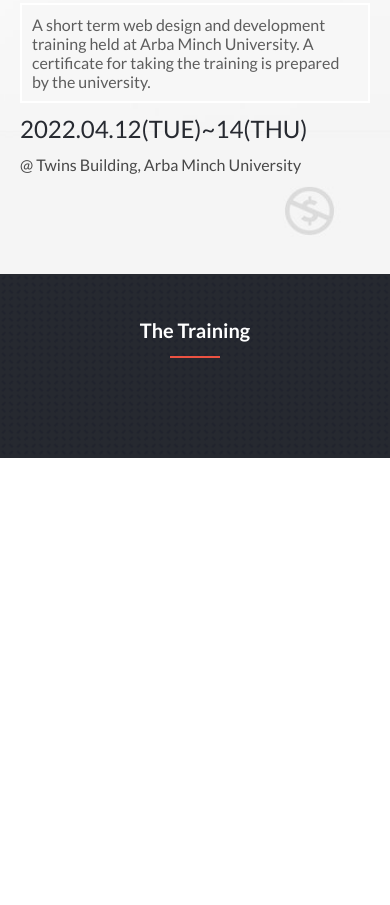
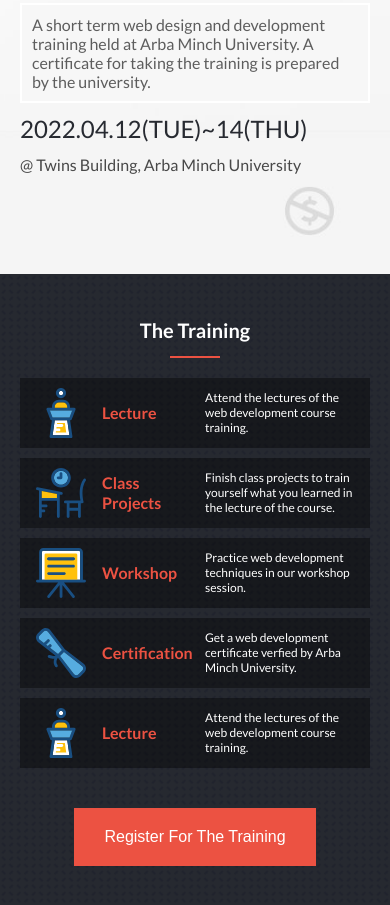
Before and after one commit to wuletawwonte/web-development-course, a website: page index.html in a window 390 px wide. Shown: the part 425-1330 px from the top of the page. Before the commit the page ends 883 px from the top, so only its background shows below. Drawn offline with Linux system fonts and the light colour scheme.

Commit message:
Finish the training section of the mobile version

```diff
--- a/css/mobile.css
+++ b/css/mobile.css
@@ -62,7 +62,7 @@
   background-color: var(--black-4);
   background-image: url('../images/bg-the-training.png');
   background-size: 15px;
-  padding: 30px 20px 100px 20px;
+  padding: 30px 20px 40px 20px;
   display: flex;
   flex-direction: column;
   align-items: center;
@@ -82,3 +82,52 @@
   height: 2px;
   margin: 0 auto;
 }
+
+.events {
+  display: flex;
+  flex-direction: column;
+}
+
+.events {
+  margin-top: 20px;
+  display: flex;
+  flex-direction: column;
+  gap: 10px;
+}
+
+.event-item {
+  display: flex;
+  align-items: center;
+  gap: 10px;
+  color: white;
+  background: #00000066;
+  padding: 10px;
+}
+
+.event-item h2 {
+  color: var(--orange);
+  font-size: 16px;
+  line-height: 20px;
+  width: 30%;
+}
+
+.event-item p {
+  font-size: 12px;
+  column-span: 4;
+  width: 50%;
+}
+
+.event-image {
+  width: 20%;
+  height: 50px;
+}
+
+.register-btn {
+  background-color: var(--orange);
+  border: none;
+  color: var(--white);
+  padding: 20px 30px;
+  margin-top: 40px;
+  font-size: 16px;
+  cursor: pointer;
+}
--- a/index.html
+++ b/index.html
@@ -46,6 +46,35 @@
       </section>
       <section id="the-training">
         <h2 class="the-training-title">The Training</h2>
+        <div class="events">
+          <div class="event-item">
+            <img class="event-image" src="./images/icons/lecture-talk.svg" alt="Lecture Talk">
+            <h2>Lecture</h2>
+            <p>Attend the lectures of the web development course training.</p>
+          </div>
+          <div class="event-item">
+            <img class="event-image" src="./images/icons/class-project.svg" alt="Lecture Talk">
+            <h2>Class Projects</h2>
+            <p>Finish class projects to train yourself what you learned in the lecture of the course.</p>
+          </div>
+          <div class="event-item">
+            <img class="event-image" src="./images/icons/workshop.svg" alt="Lecture Talk">
+            <h2>Workshop</h2>
+            <p>Practice web development techniques in our workshop session.</p>
+          </div>
+          <div class="event-item">
+            <img class="event-image" src="./images/icons/certification.svg" alt="Lecture Talk">
+            <h2>Certification</h2>
+            <p>Get a web development certificate verfied by Arba Minch University.</p>
+          </div>
+          <div class="event-item">
+            <img class="event-image" src="./images/icons/lecture-talk.svg" alt="Lecture Talk">
+            <h2>Lecture</h2>
+            <p>Attend the lectures of the web development course training.</p>
+          </div>
+
+        </div>
+        <button class="register-btn">Register For The Training</button>
       </section>
     </main>
   </body>
```
Also changed, not shown: images/icons/certification.svg (added), images/icons/class-project.svg (added), images/icons/lecture-talk.svg (added), images/icons/lecture.svg (added), images/icons/workshop.svg (added).
